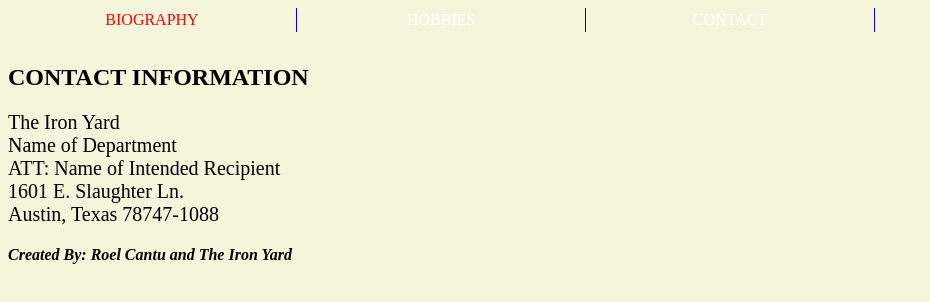
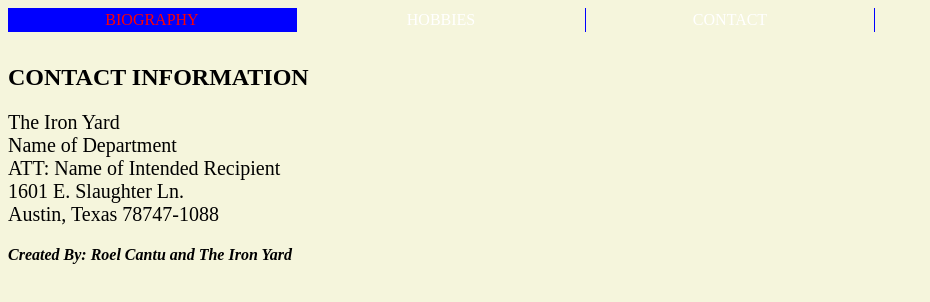
Before and after one commit to rcantu1234/Week-2---Monday, a plain HTML site: page contact.html in a window 1280 px wide. In both pictures the pointer is over the link "BIOGRAPHY". Shown: the whole page, without its empty margins (0-930 px from the left). Drawn offline with Linux system fonts and the light colour scheme.

Commit message:
Week 2 Monday Assignment - Modified Menu Bar

```diff
--- a/week_2_day_1.css
+++ b/week_2_day_1.css
@@ -14,6 +14,7 @@
 	color: white;
 	padding: 0.2em 1.5em;
 	border-right: 1px solid blue;
+	/*background-color: blue;*/
 	text-align: center;
 	margin: auto;
 	width: 15em;
@@ -39,6 +40,7 @@
 
 a:hover, a:visited:hover {
 	color: red;
+	background: blue;
 }
 
 ol {
```
